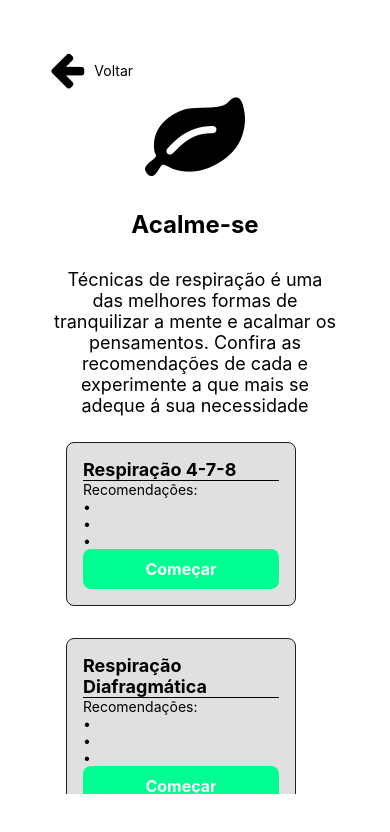
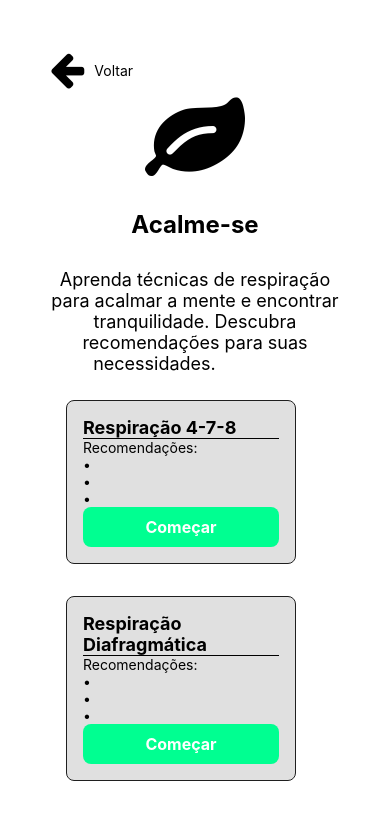
Before and after one commit to luizolivas/Calmind-TCC, a React Native app: screen /Calm in a window 390 px wide. Shown: the top 832 px of the page. Built offline with nearby package versions, Linux system fonts and the light colour scheme; no server answers.

Commit message:
melhora descrição CalmScreen

```diff
--- a/routes/CalmScreen.js
+++ b/routes/CalmScreen.js
@@ -18,8 +18,7 @@ export function CalmScreen() {
                 <Icon style={styles.icon} name="leaf" size={100} color={"black"} />
                 <Text style={styles.title}>Acalme-se</Text>
                 <Text style={styles.description}>
-                    Técnicas de respiração é uma das melhores formas de tranquilizar a mente e acalmar os pensamentos. Confira as recomendações de cada e experimente a que mais se adeque á sua necessidade
-                </Text>
+                    Aprenda técnicas de respiração para acalmar a mente e encontrar tranquilidade. Descubra recomendações para suas necessidades.                </Text>
                 <View style={stylesCalm.card}>
                     <View style={stylesCalm.cardInside}>
                         <Text style={stylesCalm.title}>Respiração 4-7-8</Text>
```
